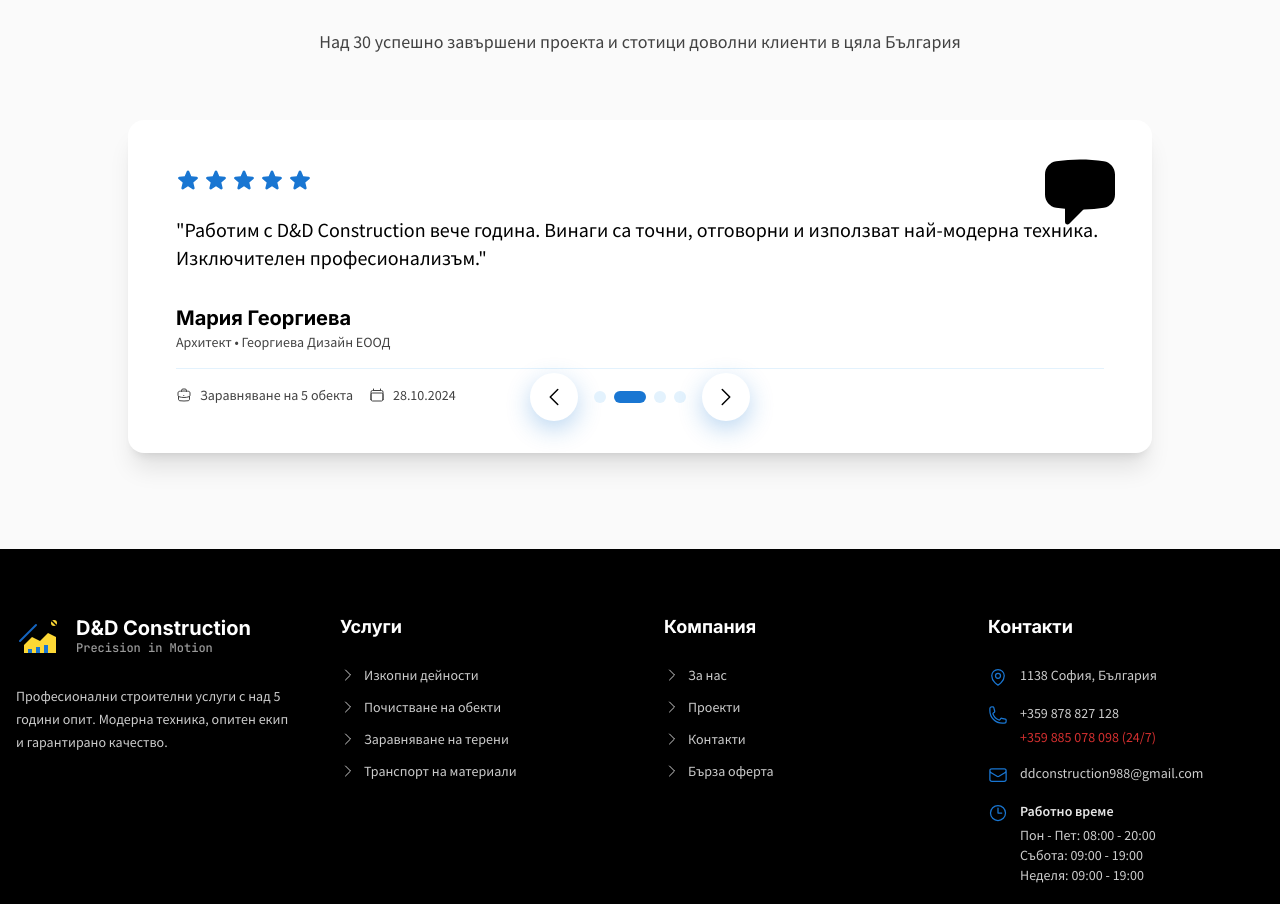
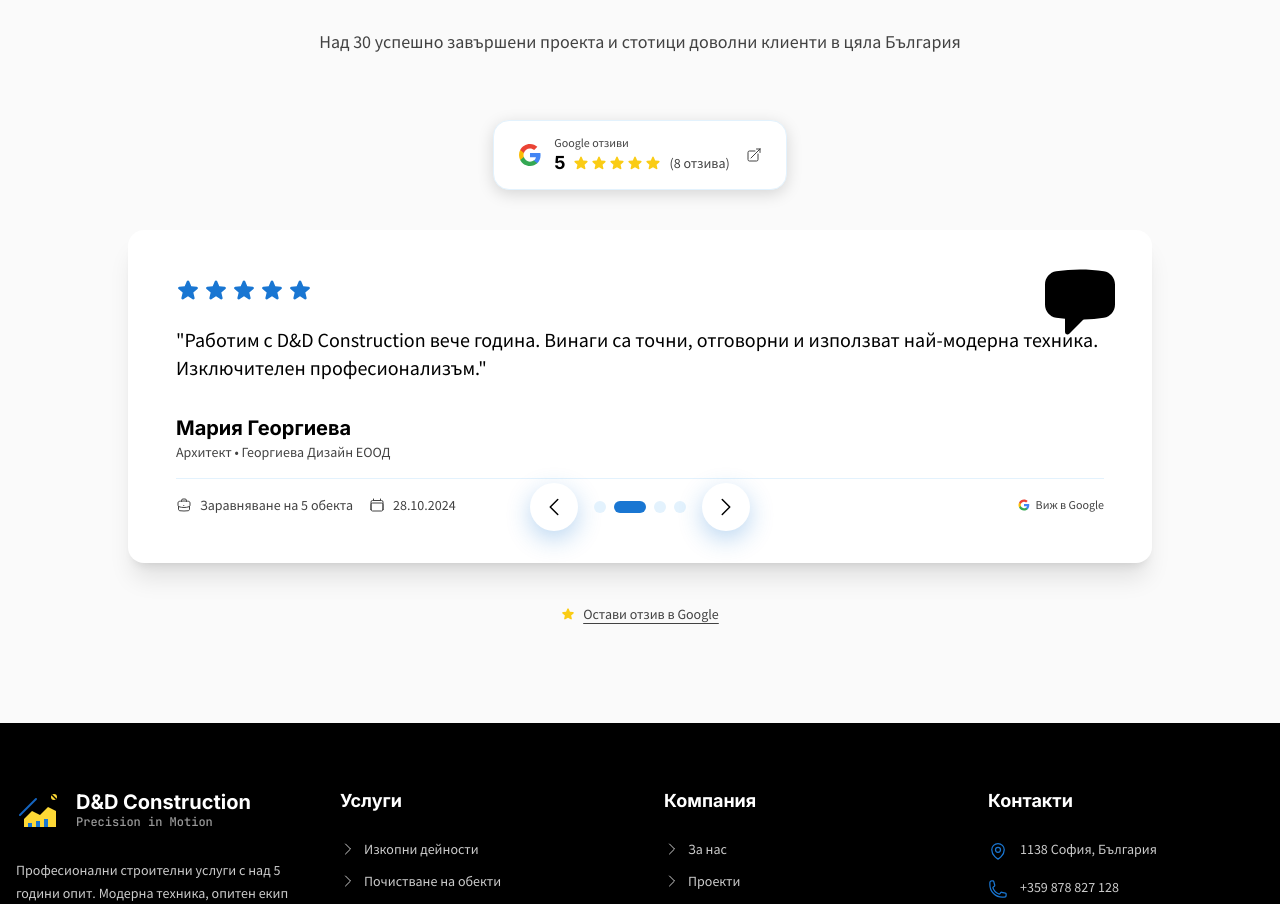
Before and after one commit to dmitkov39/DDconstruction, a Next.js app: page /homepage in a window 1280 px wide. Shown: the part 4338-5242 px from the top of the page. Built offline with nearby package versions, Linux system fonts and the light colour scheme.

Commit message:
Update TestimonialsCarousel.tsx

```diff
--- a/src/app/homepage/components/TestimonialsCarousel.tsx
+++ b/src/app/homepage/components/TestimonialsCarousel.tsx
@@ -2,71 +2,67 @@
 
 import React, { useState, useEffect } from 'react';
 import Icon from '@/components/ui/AppIcon';
-
 
 interface Testimonial {
   id: number;
   name: string;
   role: string;
   company: string;
-  image: string;
-  alt: string;
   rating: number;
   text: string;
   project: string;
   date: string;
 }
 
+// ✅ Обнови тези отзиви с реалните от Google My Business
 const testimonials: Testimonial[] = [
   {
     id: 1,
     name: 'Иван Петров',
     role: 'Собственик',
     company: 'Жилищна сграда София',
-  image: "https://img.rocket.new/generatedImages/rocket_gen_img_18b21ef66-1763294858765.png",
-  alt: 'Middle-aged Bulgarian man in business casual attire smiling confidently',
     rating: 5,
     text: 'Изключително професионална работа! Екипът на D&D Construction завърши изкопните работи за основите на нашата сграда точно в срок и с перфектно качество. Препоръчвам ги без колебание.',
     project: 'Изкопи за жилищна сграда',
-  date: '15.11.2024'
+    date: '15.11.2024',
   },
   {
     id: 2,
     name: 'Мария Георгиева',
     role: 'Архитект',
     company: 'Георгиева Дизайн ЕООД',
-  image: "https://img.rocket.new/generatedImages/rocket_gen_img_113afeee2-1763295097732.png",
-  alt: 'Professional Bulgarian woman architect in white blouse with blueprints',
     rating: 5,
     text: 'Работим с D&D Construction вече година. Винаги са точни, отговорни и използват най-модерна техника. Изключителен професионализъм.',
     project: 'Заравняване на 5 обекта',
-  date: '28.10.2024'
+    date: '28.10.2024',
   },
   {
     id: 3,
     name: 'Георги Димитров',
     role: 'Собственик',
     company: 'Къща',
-  image: "https://images.unsplash.com/photo-1541888722643-c48051cd3059",
-  alt: 'Bulgarian construction contractor in safety vest and hard hat on site',
     rating: 5,
-  text: 'изключително бързи и коректни. Истински професионалисти.',
-  project: 'Къща - костенец',
-  date: '05.06.2025'
+    text: 'Изключително бързи и коректни. Истински професионалисти.',
+    project: 'Къща - Костенец',
+    date: '05.06.2025',
   },
   {
     id: 4,
     name: 'Елена Стоянова',
     role: 'Собственик',
     company: 'Частна вила Пловдив',
-  image: "https://img.rocket.new/generatedImages/rocket_gen_img_16d42e3d6-1767984832669.png",
-  alt: 'Elegant Bulgarian woman homeowner in casual attire smiling warmly',
     rating: 5,
     text: 'Изградихме басейн в двора с помощта на D&D Construction. От изкопите до финалното заравняване - всичко беше направено перфектно. Много сме доволни от резултата!',
     project: 'Изкоп и подготовка за басейн',
-  date: '20.09.2024'
-}];
+    date: '20.09.2024',
+  },
+];
 
+const GOOGLE_REVIEWS_URL =
+  'https://www.google.com/maps/place/D%26D+constructiongp+-+%D0%B8%D0%B7%D0%BA%D0%BE%D0%BF%D0%BD%D0%B8+%D1%83%D1%81%D0%BB%D1%83%D0%B3%D0%B8%26%D1%82%D1%80%D0%B0%D0%BD%D1%81%D0%BF%D0%BE%D1%80%D1%82+%D0%BD%D0%B0+%D0%BC%D0%B0%D1%82%D0%B5%D1%80%D0%B8%D0%B0%D0%BB%D0%B8/@42.6418455,23.6162115,17z/data=!4m6!3m5!1s0x83e0a61756d826e5:0x2adb16d19b94df86!8m2!3d42.6418455!4d23.6162115!16s%2Fg%2F11ywd83xbq#lrd=0x83e0a61756d826e5:0x2adb16d19b94df86,1';
+
+const TOTAL_RATING = 5.0;
+const TOTAL_REVIEWS = 8;
 
 const TestimonialsCarousel = () => {
   const [isHydrated, setIsHydrated] = useState(false);
@@ -78,11 +74,9 @@ const TestimonialsCarousel = () => {
 
   useEffect(() => {
     if (!isHydrated) return;
-
     const interval = setInterval(() => {
       setCurrentIndex((prev) => (prev + 1) % testimonials.length);
     }, 6000);
-
     return () => clearInterval(interval);
   }, [isHydrated]);
 
@@ -106,6 +100,7 @@ const TestimonialsCarousel = () => {
   return (
     <section className="py-16 lg:py-24 bg-background">
       <div className="container mx-auto px-4">
+        {/* Header */}
         <div className="text-center max-w-3xl mx-auto mb-16">
           <div className="inline-flex items-center space-x-2 bg-primary/10 px-4 py-2 rounded-full mb-6">
             <Icon name="ChatBubbleLeftRightIcon" size={20} className="text-primary" variant="solid" />
@@ -124,6 +119,44 @@ const TestimonialsCarousel = () => {
           </p>
         </div>
 
+        {/* Google Rating Badge */}
+        <div className="flex justify-center mb-10">
+          <a
+            href={GOOGLE_REVIEWS_URL}
+            target="_blank"
+            rel="noopener noreferrer"
+            className="inline-flex items-center gap-3 bg-card border border-border rounded-2xl px-6 py-4 shadow-md hover:shadow-lg transition-all duration-300 hover:border-primary/40 group"
+          >
+            {/* Google "G" logo */}
+            <svg width="24" height="24" viewBox="0 0 24 24" xmlns="http://www.w3.org/2000/svg">
+              <path d="M22.56 12.25c0-.78-.07-1.53-.2-2.25H12v4.26h5.92c-.26 1.37-1.04 2.53-2.21 3.31v2.77h3.57c2.08-1.92 3.28-4.74 3.28-8.09z" fill="#4285F4"/>
+              <path d="M12 23c2.97 0 5.46-.98 7.28-2.66l-3.57-2.77c-.98.66-2.23 1.06-3.71 1.06-2.86 0-5.29-1.93-6.16-4.53H2.18v2.84C3.99 20.53 7.7 23 12 23z" fill="#34A853"/>
+              <path d="M5.84 14.09c-.22-.66-.35-1.36-.35-2.09s.13-1.43.35-2.09V7.07H2.18C1.43 8.55 1 10.22 1 12s.43 3.45 1.18 4.93l3.66-2.84z" fill="#FBBC05"/>
+              <path d="M12 5.38c1.62 0 3.06.56 4.21 1.64l3.15-3.15C17.45 2.09 14.97 1 12 1 7.7 1 3.99 3.47 2.18 7.07l3.66 2.84c.87-2.6 3.3-4.53 6.16-4.53z" fill="#EA4335"/>
+            </svg>
+
+            <div className="flex flex-col items-start">
+              <span className="text-xs text-muted-foreground font-sans leading-none mb-1">Google отзиви</span>
+              <div className="flex items-center gap-2">
+                <span className="text-lg font-heading font-bold text-foreground leading-none">{TOTAL_RATING}</span>
+                <div className="flex items-center gap-0.5">
+                  {[...Array(5)].map((_, i) => (
+                    <Icon key={i} name="StarIcon" size={16} className="text-yellow-400" variant="solid" />
+                  ))}
+                </div>
+                <span className="text-sm text-muted-foreground font-sans">({TOTAL_REVIEWS} отзива)</span>
+              </div>
+            </div>
+
+            <Icon
+              name="ArrowTopRightOnSquareIcon"
+              size={16}
+              className="text-muted-foreground group-hover:text-primary transition-colors ml-1"
+            />
+          </a>
+        </div>
+
+        {/* Carousel */}
         <div className="max-w-5xl mx-auto">
           <div className="relative bg-card rounded-2xl shadow-xl overflow-hidden">
             <div className="p-8 lg:p-12 relative">
@@ -133,9 +166,9 @@ const TestimonialsCarousel = () => {
 
               <div className="relative z-10">
                 <div className="flex items-center space-x-1 mb-6">
-                  {[...Array(currentTestimonial.rating)].map((_, i) =>
+                  {[...Array(currentTestimonial.rating)].map((_, i) => (
                     <Icon key={i} name="StarIcon" size={24} className="text-primary" variant="solid" />
-                  )}
+                  ))}
                 </div>
 
                 <blockquote className="text-lg lg:text-xl text-foreground font-sans leading-relaxed mb-8">
@@ -152,7 +185,8 @@ const TestimonialsCarousel = () => {
                     </div>
                   </div>
 
-                  <div className="flex items-center space-x-4 pt-4 border-t border-border">
+                  <div className="flex items-center justify-between pt-4 border-t border-border">
+                    <div className="flex items-center space-x-4">
                       <div className="flex items-center space-x-2 text-sm text-muted-foreground">
                         <Icon name="BriefcaseIcon" size={16} />
                         <span className="font-sans">{currentTestimonial.project}</span>
@@ -162,46 +196,76 @@ const TestimonialsCarousel = () => {
                         <span className="font-sans">{currentTestimonial.date}</span>
                       </div>
                     </div>
+
+                    {/* "Виж в Google" link */}
+                    <a
+                      href={GOOGLE_REVIEWS_URL}
+                      target="_blank"
+                      rel="noopener noreferrer"
+                      className="inline-flex items-center gap-1.5 text-xs text-muted-foreground hover:text-primary transition-colors font-sans"
+                    >
+                      <svg width="12" height="12" viewBox="0 0 24 24" xmlns="http://www.w3.org/2000/svg">
+                        <path d="M22.56 12.25c0-.78-.07-1.53-.2-2.25H12v4.26h5.92c-.26 1.37-1.04 2.53-2.21 3.31v2.77h3.57c2.08-1.92 3.28-4.74 3.28-8.09z" fill="#4285F4"/>
+                        <path d="M12 23c2.97 0 5.46-.98 7.28-2.66l-3.57-2.77c-.98.66-2.23 1.06-3.71 1.06-2.86 0-5.29-1.93-6.16-4.53H2.18v2.84C3.99 20.53 7.7 23 12 23z" fill="#34A853"/>
+                        <path d="M5.84 14.09c-.22-.66-.35-1.36-.35-2.09s.13-1.43.35-2.09V7.07H2.18C1.43 8.55 1 10.22 1 12s.43 3.45 1.18 4.93l3.66-2.84z" fill="#FBBC05"/>
+                        <path d="M12 5.38c1.62 0 3.06.56 4.21 1.64l3.15-3.15C17.45 2.09 14.97 1 12 1 7.7 1 3.99 3.47 2.18 7.07l3.66 2.84c.87-2.6 3.3-4.53 6.16-4.53z" fill="#EA4335"/>
+                      </svg>
+                      Виж в Google
+                    </a>
+                  </div>
                 </div>
               </div>
             </div>
 
+            {/* Navigation */}
             <div className="absolute bottom-8 left-1/2 transform -translate-x-1/2 flex items-center space-x-4 z-20">
               <button
                 onClick={handlePrevious}
                 className="w-12 h-12 bg-card hover:bg-primary rounded-full flex items-center justify-center shadow-lg transition-all duration-300 hover:scale-110"
-                aria-label="Previous testimonial">
-
+                aria-label="Previous testimonial"
+              >
                 <Icon name="ChevronLeftIcon" size={24} className="text-foreground hover:text-primary-foreground" />
               </button>
 
               <div className="flex items-center space-x-2">
-                {testimonials.map((_, index) =>
+                {testimonials.map((_, index) => (
                   <button
                     key={index}
                     onClick={() => handleDotClick(index)}
                     className={`w-3 h-3 rounded-full transition-all duration-300 ${
-                  index === currentIndex ?
-                  'bg-primary w-8' : 'bg-muted hover:bg-primary/50'}`
-                  }
-                  aria-label={`Go to testimonial ${index + 1}`} />
-
-                )}
+                      index === currentIndex ? 'bg-primary w-8' : 'bg-muted hover:bg-primary/50'
+                    }`}
+                    aria-label={`Go to testimonial ${index + 1}`}
+                  />
+                ))}
               </div>
 
               <button
                 onClick={handleNext}
                 className="w-12 h-12 bg-card hover:bg-primary rounded-full flex items-center justify-center shadow-lg transition-all duration-300 hover:scale-110"
-                aria-label="Next testimonial">
-
+                aria-label="Next testimonial"
+              >
                 <Icon name="ChevronRightIcon" size={24} className="text-foreground hover:text-primary-foreground" />
               </button>
             </div>
           </div>
         </div>
+
+        {/* CTA to leave a review */}
+        <div className="text-center mt-10">
+          <a
+            href={GOOGLE_REVIEWS_URL}
+            target="_blank"
+            rel="noopener noreferrer"
+            className="inline-flex items-center gap-2 text-sm text-muted-foreground hover:text-primary transition-colors font-sans underline underline-offset-4"
+          >
+            <Icon name="StarIcon" size={14} className="text-yellow-400" variant="solid" />
+            Остави отзив в Google
+          </a>
         </div>
-    </section>);
-
+      </div>
+    </section>
+  );
 };
 
 export default TestimonialsCarousel;
```
Lines whose indentation alone changed are shown as unchanged.
